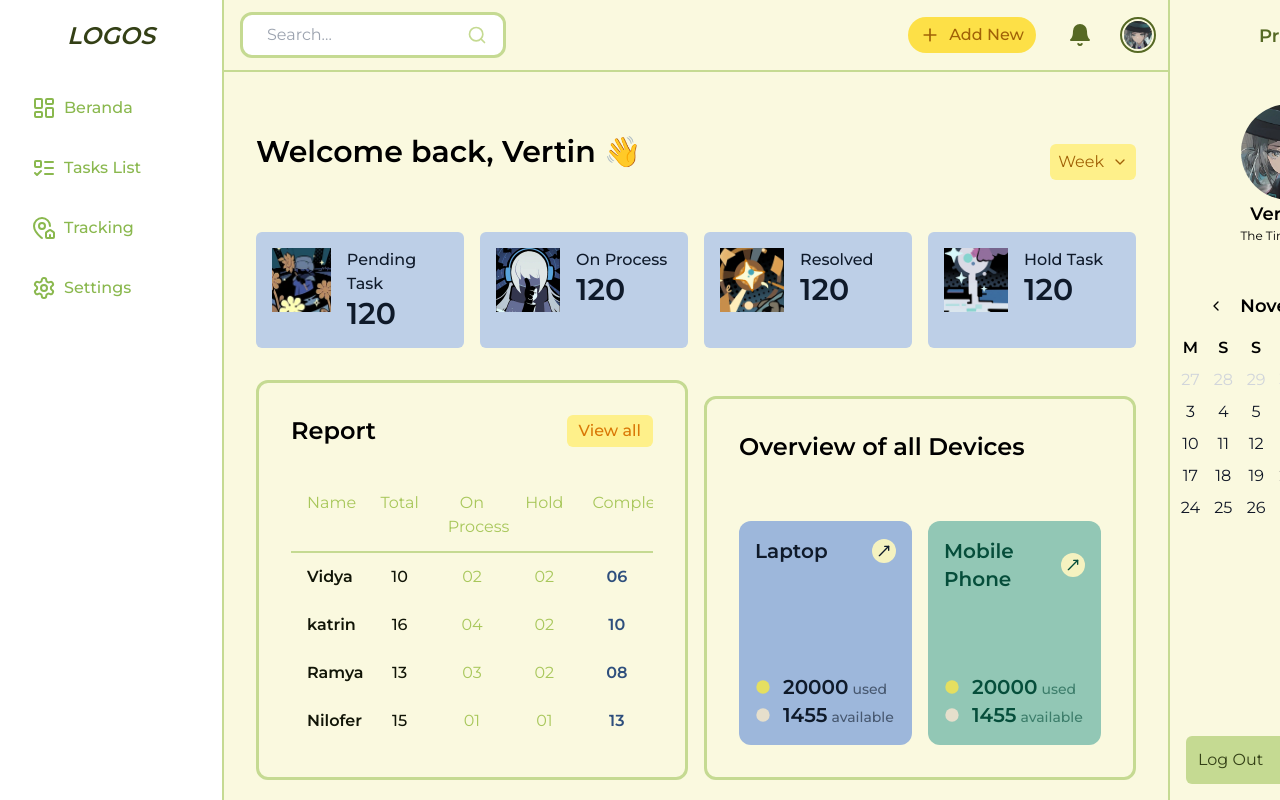
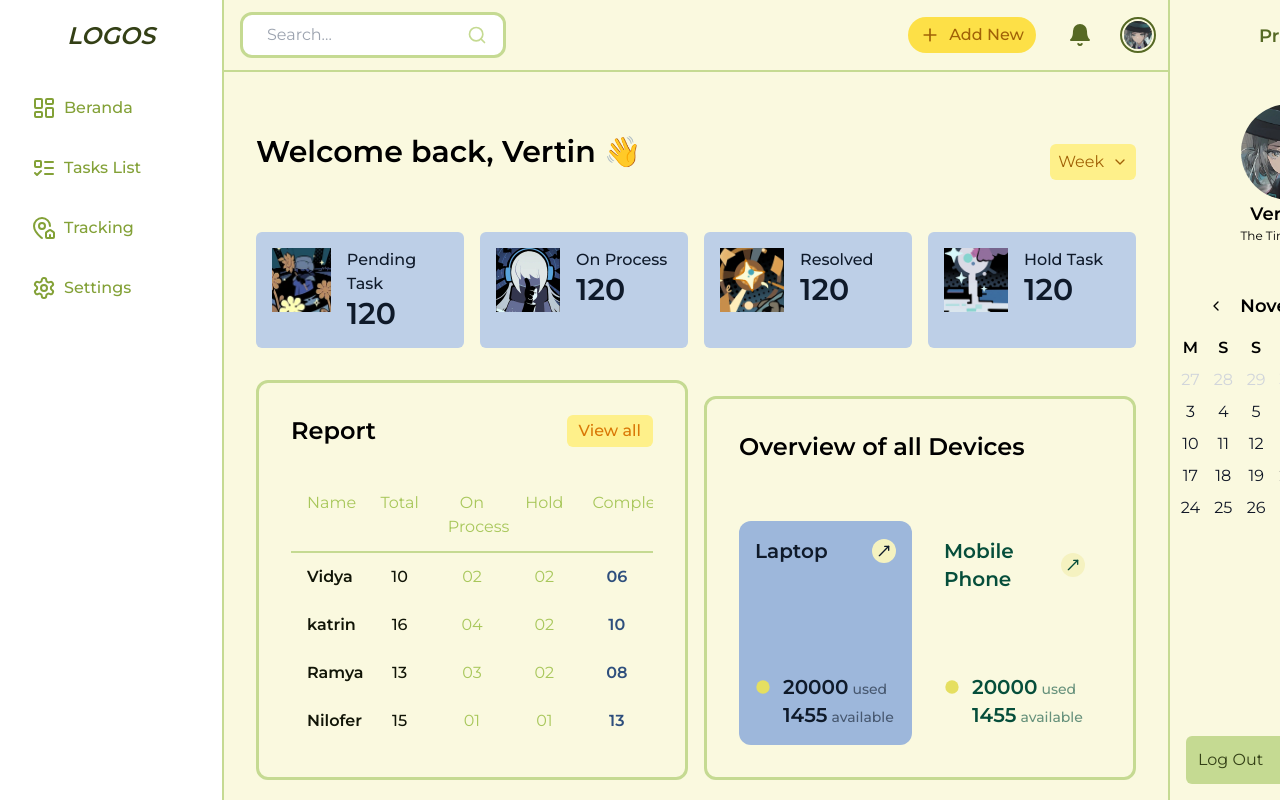
Before and after one commit to Lizzy0721/MyDashboard, a React (Vite) app: page / in a window 1280 px wide. Shown: the top 800 px of the page. Built offline with nearby package versions, Linux system fonts and the light colour scheme.

Commit message:
color list change (1)

```diff
--- a/tailwind.config.js
+++ b/tailwind.config.js
@@ -1,161 +1,86 @@
 /** @type {import('tailwindcss').Config} */
 export default {
-  content: [
-    "./index.html",
-    "./src/**/*.{js,ts,jsx,tsx}",
-  ],
+  content: ["./index.html", "./src/**/*.{js,ts,jsx,tsx}"],
   theme: {
     extend: {
       fontFamily: {
-        inter: ['Inter', 'sans-serif'],
-        roboto: ['Roboto', 'sans-serif'],
-        lato: ['Lato', 'sans-serif'],
-        poppins: ['Poppins', 'sans-serif'],
-        montserrat: ['Montserrat', 'sans-serif'],
-        openSans: ['Open Sans', 'sans-serif'],
-        ibmPlexSans: ['IBM Plex Sans', 'sans-serif'],
+        inter: ["Inter", "sans-serif"],
+        roboto: ["Roboto", "sans-serif"],
+        lato: ["Lato", "sans-serif"],
+        poppins: ["Poppins", "sans-serif"],
+        montserrat: ["Montserrat", "sans-serif"],
+        openSans: ["Open Sans", "sans-serif"],
+        ibmPlexSans: ["IBM Plex Sans", "sans-serif"],
       },
       colors: {
         straw: {
-          DEFAULT: '#E5DF60',
-          100: '#faf9df',
-          200: '#f5f2c0',
-          300: '#f0eca0',
-          400: '#eae581',
-          500: '#e5df60',
-          600: '#dcd329',
-          700: '#a8a11b',
-          800: '#706c12',
-          900: '#383609',
-        },
-        seasalt: {
-          DEFAULT: '#F9F9FB',
-          100: '#fefefe',
-          200: '#fdfdfd',
-          300: '#fbfbfd',
-          400: '#fafafc',
-          500: '#f9f9fb',
-          600: '#bdbdd3',
-          700: '#8181ab',
-          800: '#505078',
-          900: '#28283c'
+          DEFAULT: "#E5DF60",
+          100: "#faf9df",
+          200: "#f5f2c0",
+          300: "#f0eca0",
+          400: "#eae581",
+          500: "#e5df60",
+          600: "#dcd329",
+          700: "#a8a11b",
+          800: "#706c12",
+          900: "#383609",
         },
         magnolia: {
-          DEFAULT: '#E8E7F1',
-          100: '#fbfbfc',
-          200: '#f6f6fa',
-          300: '#f2f2f7',
-          400: '#eeedf4',
-          500: '#e8e7f1',
-          600: '#b0adcf',
-          700: '#7771ac',
-          800: '#4b4678',
-          900: '#26233c'
-        },
-        zomp: {
-          DEFAULT: '#509D83',
-          100: '#dbece6',
-          200: '#b6dace',
-          300: '#92c7b5',
-          400: '#6eb49d',
-          500: '#509d83',
-          600: '#407c68',
-          700: '#305d4e',
-          800: '#203e34',
-          900: '#101f1a'
-        },
-        bone: {
-          DEFAULT: '#E6DFCC',
-          100: '#faf9f5',
-          200: '#f5f2ea',
-          300: '#f0ece0',
-          400: '#ebe5d6',
-          500: '#e6dfcc',
-          600: '#c9ba92',
-          700: '#ad9658',
-          800: '#746439',
-          900: '#3a321d',
+          DEFAULT: "#E8E7F1",
+          100: "#fbfbfc",
+          200: "#f6f6fa",
+          300: "#f2f2f7",
+          400: "#eeedf4",
+          500: "#e8e7f1",
+          600: "#b0adcf",
+          700: "#7771ac",
+          800: "#4b4678",
+          900: "#26233c",
         },
         silver_lake_blue: {
-          DEFAULT: '#5C86C2',
-          100: '#dee7f3',
-          200: '#bdcfe7',
-          300: '#9db7db',
-          400: '#7c9ecf',
-          500: '#5c86c2',
-          600: '#3e69a7',
-          700: '#2e4f7d',
-          800: '#1f3553',
-          900: '#0f1a2a',
-        },
-        avocado: {
-          DEFAULT: '#72842F',
-          100: '#e7edce',
-          200: '#cedc9e',
-          300: '#b6ca6d',
-          400: '#9bb441',
-          500: '#72842f',
-          600: '#5a6926',
-          700: '#444f1c',
-          800: '#2d3413',
-          900: '#171a09'
-        },
-        grass: {
-          DEFAULT: '#34461C',
-          100: '#d8e7c4',
-          200: '#b1d089',
-          300: '#8ab84e',
-          400: '#5f8033',
-          500: '#34461c',
-          600: '#293716',
-          700: '#1f2a11',
-          800: '#141c0b',
-          900: '#0a0e06'
+          DEFAULT: "#5C86C2",
+          100: "#dee7f3",
+          200: "#bdcfe7",
+          300: "#9db7db",
+          400: "#7c9ecf",
+          500: "#5c86c2",
+          600: "#3e69a7",
+          700: "#2e4f7d",
+          800: "#1f3553",
+          900: "#0f1a2a",
         },
         dark_moss_green: {
-          DEFAULT: '#566924',
-          100: '#e2ecc8',
-          200: '#c5da92',
-          300: '#a8c75b',
-          400: '#83a137',
-          500: '#566924',
-          600: '#45551d',
-          700: '#344016',
-          800: '#232b0f',
-          900: '#111507',
+          DEFAULT: "#566924",
+          100: "#e2ecc8",
+          200: "#c5da92",
+          300: "#a8c75b",
+          400: "#83a137",
+          500: "#566924",
+          600: "#45551d",
+          700: "#344016",
+          800: "#232b0f",
+          900: "#111507",
         },
         drab_dark_brown: {
-          DEFAULT: '#30391A',
-          100: '#dbe4c4',
-          200: '#b7c98a',
-          300: '#93ad50',
-          400: '#617335',
-          500: '#30391a',
-          600: '#262d15',
-          700: '#1c220f',
-          800: '#13160a',
-          900: '#090b05',
-        },
-        café_noir: {
-          DEFAULT: '#37270F',
-          100: '#ecd8ba',
-          200: '#d9b175',
-          300: '#c28935',
-          400: '#7d5922',
-          500: '#37270f',
-          600: '#2d200c',
-          700: '#221809',
-          800: '#161006',
-          900: '#0b0803',
+          DEFAULT: "#30391A",
+          100: "#dbe4c4",
+          200: "#b7c98a",
+          300: "#93ad50",
+          400: "#617335",
+          500: "#30391a",
+          600: "#262d15",
+          700: "#1c220f",
+          800: "#13160a",
+          900: "#090b05",
         },
       },
       screens: {
-        'm' : '560px',
-        'min-h-600': { raw: '(min-height: 600px)' },
-        'min-h-800': { raw: '(min-height: 800px)' },
-        'max-h-800': { raw: '(max-height: 800px)' },
-      }
+        m: "560px",
+        "min-h-600": { raw: "(min-height: 600px)" },
+        "min-h-800": { raw: "(min-height: 800px)" },
+        "max-h-800": { raw: "(max-height: 800px)" },
+      },
     },
   },
   plugins: [],
-}
+};
```
